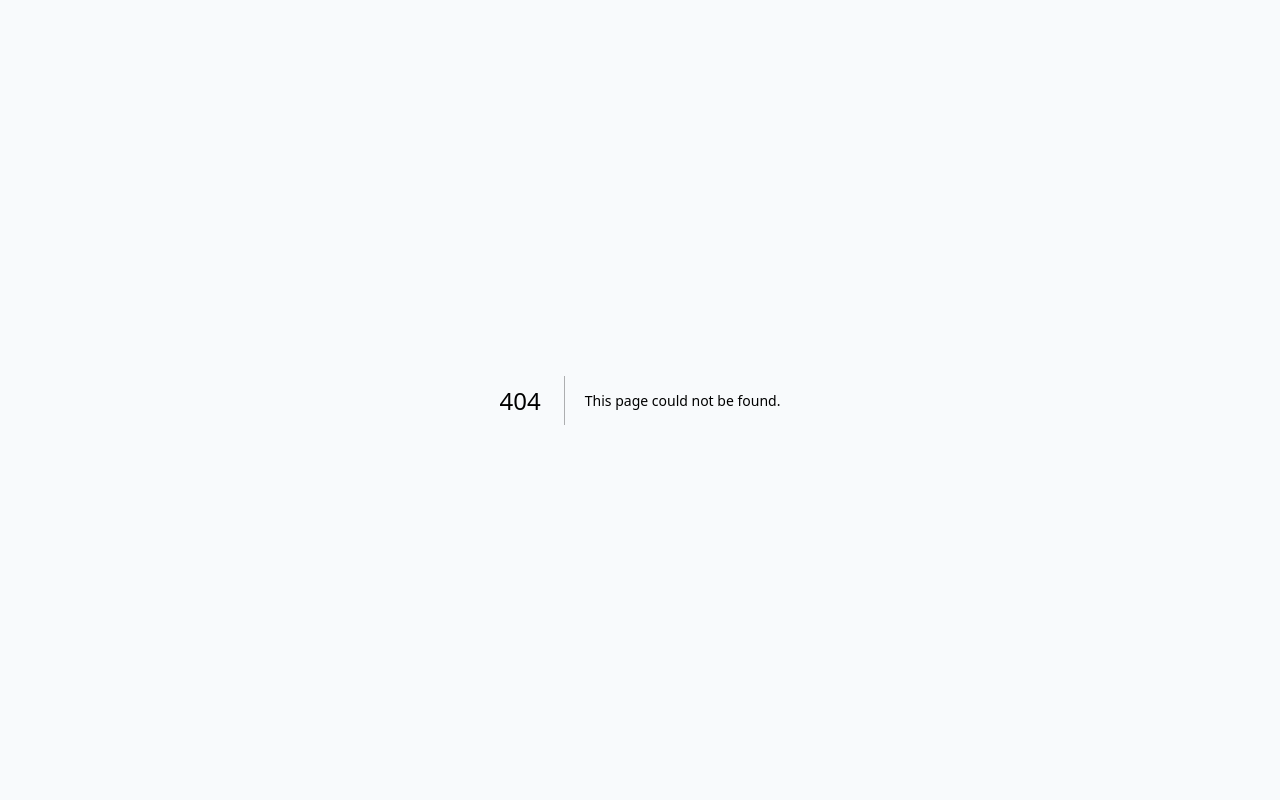
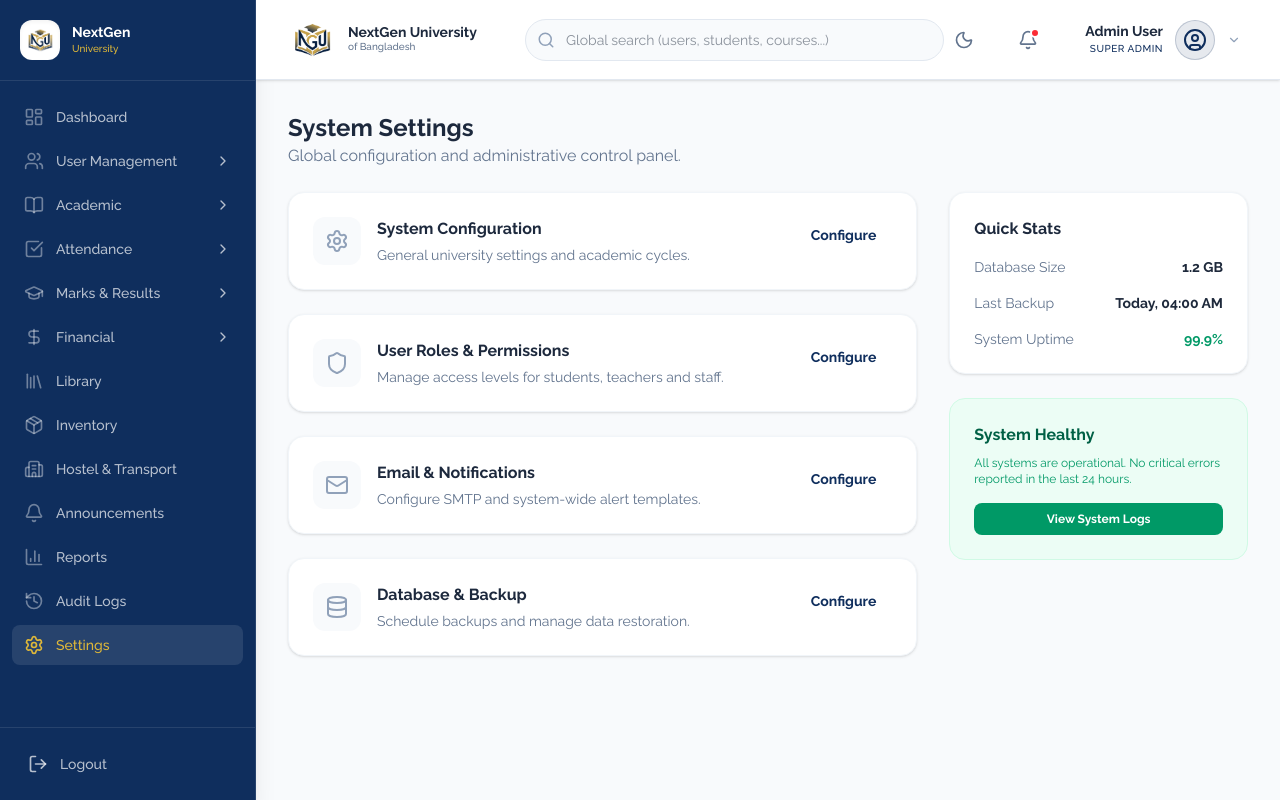
Before and after one commit to amdadislam01/smart-university-managment-system, a Next.js app: page /admin/settings in a window 1280 px wide. Before the commit this address had no page. Built offline with nearby package versions, Linux system fonts and the light colour scheme.

Commit message:
CREATE app/admin/settings/page.tsx: admin settings page

```diff
--- /dev/null
+++ b/app/admin/settings/page.tsx
@@ -0,0 +1,67 @@
+"use client";
+
+import React from "react";
+import { Settings as SettingsIcon, Shield, Bell, Mail, Database, Globe, Smartphone } from "lucide-react";
+
+export default function Settings() {
+  const sections = [
+    { title: "System Configuration", desc: "General university settings and academic cycles.", icon: SettingsIcon },
+    { title: "User Roles & Permissions", desc: "Manage access levels for students, teachers and staff.", icon: Shield },
+    { title: "Email & Notifications", desc: "Configure SMTP and system-wide alert templates.", icon: Mail },
+    { title: "Database & Backup", desc: "Schedule backups and manage data restoration.", icon: Database },
+  ];
+
+  return (
+    <div className="space-y-6">
+      <div>
+        <h1 className="text-2xl font-bold text-slate-800">System Settings</h1>
+        <p className="text-slate-500">Global configuration and administrative control panel.</p>
+      </div>
+
+      <div className="grid grid-cols-1 xl:grid-cols-3 gap-8">
+        <div className="xl:col-span-2 space-y-6">
+          {sections.map((section, i) => (
+            <div key={i} className="bg-white p-6 rounded-2xl border border-slate-100 shadow-sm flex items-start gap-4 hover:border-primary/20 transition-all cursor-pointer group">
+              <div className="bg-slate-50 p-3 rounded-xl text-slate-400 group-hover:bg-primary/10 group-hover:text-primary transition-all">
+                <section.icon size={24} />
+              </div>
+              <div className="flex-1">
+                <h3 className="font-bold text-slate-800 mb-1">{section.title}</h3>
+                <p className="text-sm text-slate-500">{section.desc}</p>
+              </div>
+              <button className="px-4 py-2 text-primary font-bold text-sm hover:underline cursor-pointer">Configure</button>
+            </div>
+          ))}
+        </div>
+
+        <div className="space-y-6">
+          <div className="bg-white p-6 rounded-2xl border border-slate-100 shadow-sm">
+            <h3 className="font-bold text-slate-800 mb-4">Quick Stats</h3>
+            <div className="space-y-4">
+              <div className="flex justify-between items-center">
+                <span className="text-sm text-slate-500">Database Size</span>
+                <span className="text-sm font-bold">1.2 GB</span>
+              </div>
+              <div className="flex justify-between items-center">
+                <span className="text-sm text-slate-500">Last Backup</span>
+                <span className="text-sm font-bold">Today, 04:00 AM</span>
+              </div>
+              <div className="flex justify-between items-center">
+                <span className="text-sm text-slate-500">System Uptime</span>
+                <span className="text-sm font-bold text-emerald-600">99.9%</span>
+              </div>
+            </div>
+          </div>
+
+          <div className="bg-emerald-50 p-6 rounded-2xl border border-emerald-100">
+            <h3 className="font-bold text-emerald-800 mb-2">System Healthy</h3>
+            <p className="text-xs text-emerald-600 mb-4">All systems are operational. No critical errors reported in the last 24 hours.</p>
+            <button className="w-full py-2 bg-emerald-600 text-white rounded-lg text-xs font-bold hover:bg-emerald-700 transition-colors cursor-pointer">
+              View System Logs
+            </button>
+          </div>
+        </div>
+      </div>
+    </div>
+  );
+}
```
